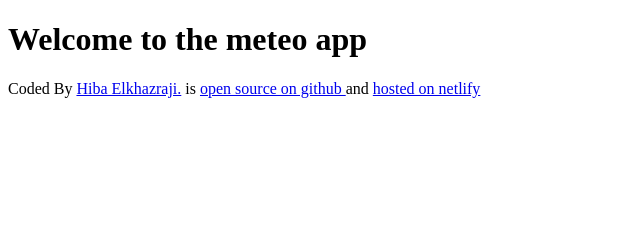
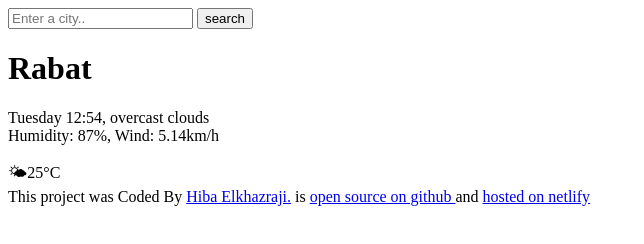
Before and after one commit to hiba-elkhazraji/meteo, a plain HTML site: page index.html in a window 1280 px wide. Shown: the whole page, without its empty margins (0-644 px from the left). Drawn offline with Linux system fonts and the light colour scheme.

Commit message:
added the HTML to the project

```diff
--- a/index.html
+++ b/index.html
@@ -6,9 +6,25 @@
     <title>Meteo app</title>
   </head>
   <body>
-    <h1>Welcome to the meteo app</h1>
+    <header>
+      <form>
+        <input type="search" placeholder="Enter a city.." required />
+        <input type="submit" value="search" />
+      </form>
+    </header>
+    <main>
+      <div>
+        <h1>Rabat</h1>
+        <p>
+          Tuesday 12:54, overcast clouds
+          <br />
+          Humidity: 87%, Wind: 5.14km/h
+        </p>
+      </div>
+      <div>🌤25°C</div>
+    </main>
     <footer>
-      Coded By
+      This project was Coded By
       <a href="https://github.com/hiba-elkhazraji" target="_blank">
         Hiba Elkhazraji.</a
       >
```
